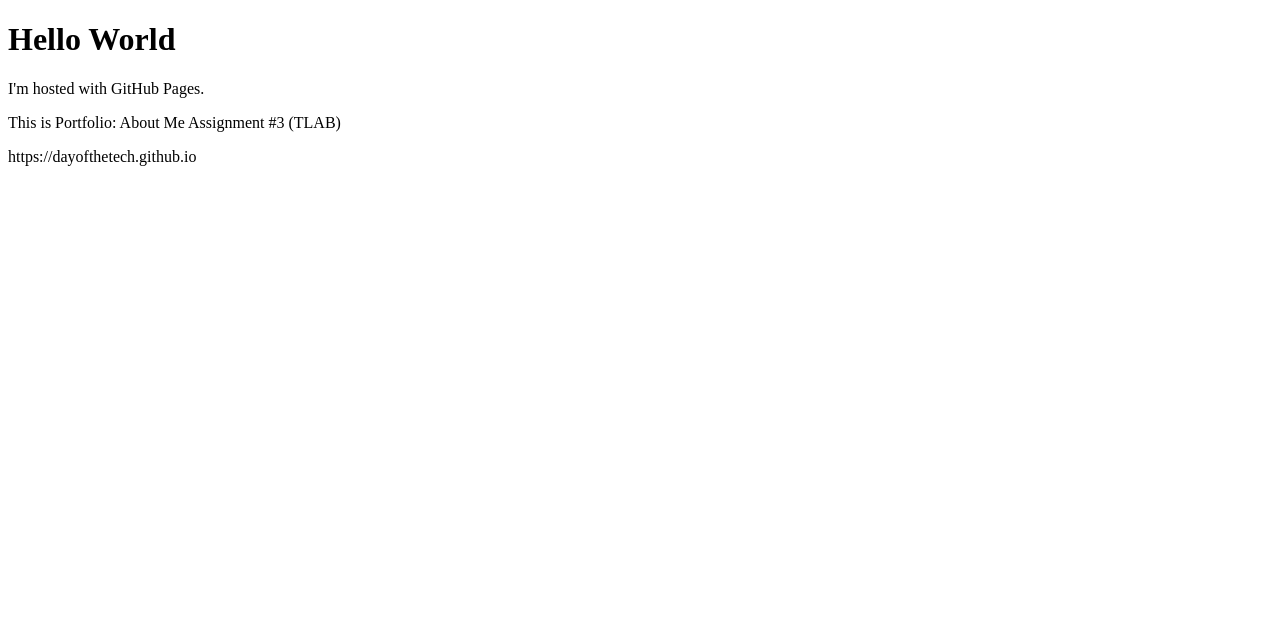
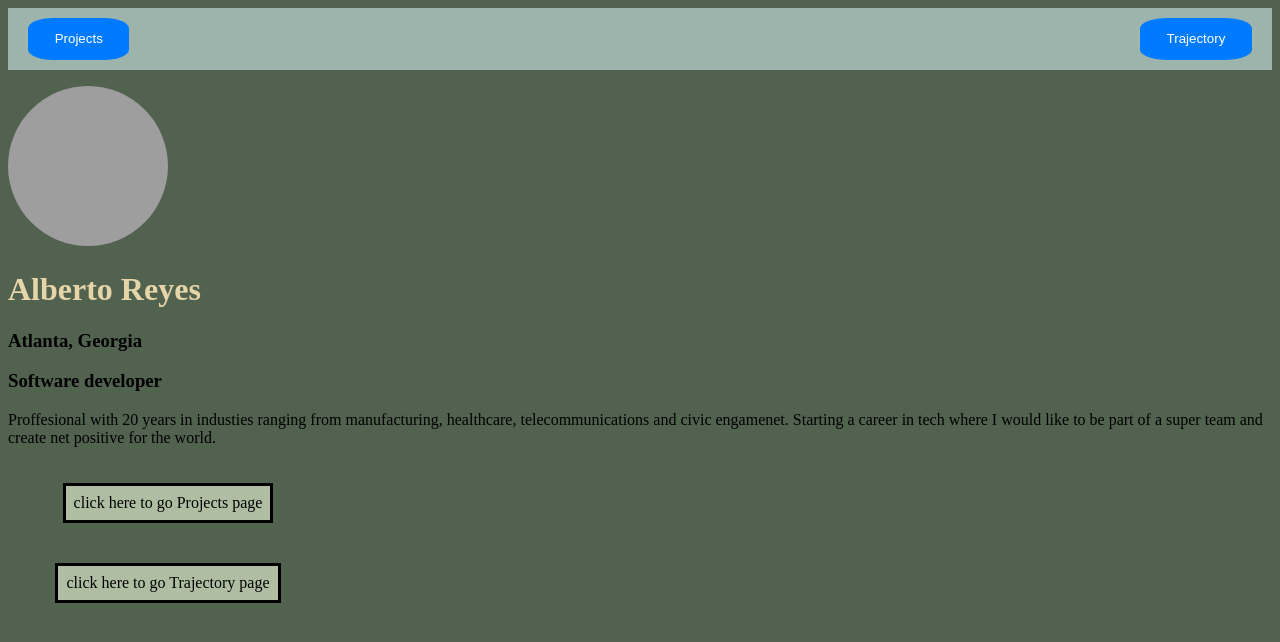
Before and after one commit to dayofthetech/dayofthetech.github.io, a plain HTML site: page index.html in a window 1280 px wide. Drawn offline with Linux system fonts and the light colour scheme; grey boxes are pictures that could not be loaded.

Commit message:
porfolio github pages

```diff
--- a/index.html
+++ b/index.html
@@ -1,9 +1,47 @@
 <!DOCTYPE html>
 <html>
+
+<head>
+  <meta charset="utf-8">
+  <meta name="viewport" content="width=device-width">
+  <title>replit</title>
+  <link href="style.css" rel="stylesheet" type="text/css" />
+</head>
+
 <body>
-<h1>Hello World</h1>
-<p>I'm hosted with GitHub Pages.</p>
-<p>This is Portfolio: About Me Assignment #3 (TLAB)</p>
-<p>https://dayofthetech.github.io</p>
+  <header>
+    <!-- Buttons still need functionality -->
+    <a href="page1.html"><button>Projects</button></a>
+    <a href="page2.html"><button>Trajectory</button></a>
+  </header>
+  <!-- Self portrait image from LinkedIn -->
+  <div>
+    <img
+      src="https://media.licdn.com/dms/image/D5603AQH25FItHZYcUQ/profile-displayphoto-shrink_800_800/0/1676336853965?e=1701907200&v=beta&t=tY2t39IngmWnk0PBU4kGV7ZST3LILgrCSelJhpBMdJI"
+      </div>
+
+    <!-- Name -->
+    <h1>Alberto Reyes</h1>
+
+    <!-- Location -->
+    <h3>Atlanta, Georgia</h3>
+
+    <!-- Ocupation Title-->
+    <h3>Software developer</h3>
+    <p>Proffesional with 20 years in industies ranging from manufacturing, healthcare, telecommunications and civic
+      engamenet. Starting a career in tech where I would like to be part of a super team and create net positive for the
+      world.</p>
+    <!-- Linking pages -->
+    <div>
+      <div class="btn-div">
+        <a class="btn-a" href="page1.html">click here to go Projects page</a>
+      </div>
+      <div class="btn-div">
+        <a class="btn-a" href="page2.html">click here to go Trajectory page</a>
+      </div>
+    </div>
+    <footer></footer>
+
 </body>
+
 </html>
--- /dev/null
+++ b/style.css
@@ -0,0 +1,69 @@
+html {
+    height: 100%;
+    width: 100%;
+    background-color: #51624F;
+  }
+
+  h1 {
+    color: #E6D5A9;
+  }
+
+  /* Still learning about the em measure */
+  img {
+    margin-top: 1em;
+    width: 10em;
+    height: 10em;
+    border-radius: 50%;
+  }
+
+  /* Style for header buttons */
+  header {
+    display: flex;
+    justify-content: space-between;
+    align-items: center;
+    background-color: #9CB4AC;
+    color: white;
+    padding: 10px 20px;
+  }
+
+  header button {
+    background-color: #007bff;
+    color: white;
+    border: none;
+    border-radius: 25%;
+    padding: 1em 2em;
+    margin-right: 1em;
+    cursor: pointer;
+  }
+
+  header button:last-child {
+    margin-right: 0;
+  }
+
+  /* I'm trying to center the a tag */
+  .btn-div {
+    display: flex;
+    justify-content: center;
+    align-items: center;
+    margin: 2em;
+    padding: .5em;
+    height: 2em;
+    width: 15em;
+    /* border: solid; */
+  }
+
+  .btn-a {
+    background-color: #AFBEA2;
+    color: black;
+    border: solid;
+    padding: 0.5em;
+    text-decoration: none;
+  }
+
+  ul {
+    list-style-type: none;
+  }
+
+  ul li a {
+    text-decoration: none;
+  }
```
Also changed, not shown: page1.html (added, +29 -0 lines), page2.html (added, +35 -0 lines), script.js (added).
